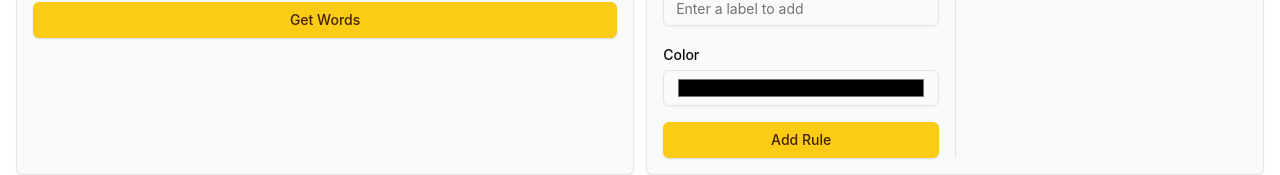
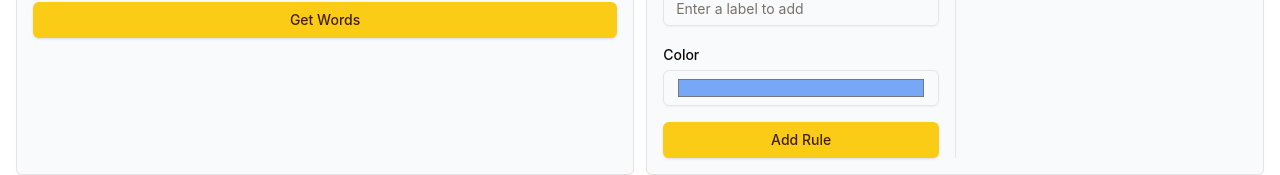
Before and after one commit to amir-azev/word-groups, a React (Vite) app: page / in a window 1280 px wide. Shown: the part 373-548 px from the top of the page. Built offline with nearby package versions, Linux system fonts and the light colour scheme; no server answers.

Commit message:
new colours

```diff
--- a/src/App.jsx
+++ b/src/App.jsx
@@ -13,7 +13,7 @@ const App = () => {
   const [rules, setRules] = useState([])
   const [matchString, setMatchString] = useState("")
   const [label, setLabel] = useState("")
-  const [color, setColor] = useState("#000000") // Default color is black
+  const [color, setColor] = useState("#77a8f7") // Default color is black
 
   // Sample data
   const sampleWords = [
--- a/src/Rules.jsx
+++ b/src/Rules.jsx
@@ -9,7 +9,7 @@ import {
     DialogTitle,
     DialogDescription,
     DialogClose
-} from "@/components/ui/dialog" // Importing shadcn dialog components
+} from "@/components/ui/dialog"
 import { Info } from "lucide-react"
 
 const Rules = ({
```
